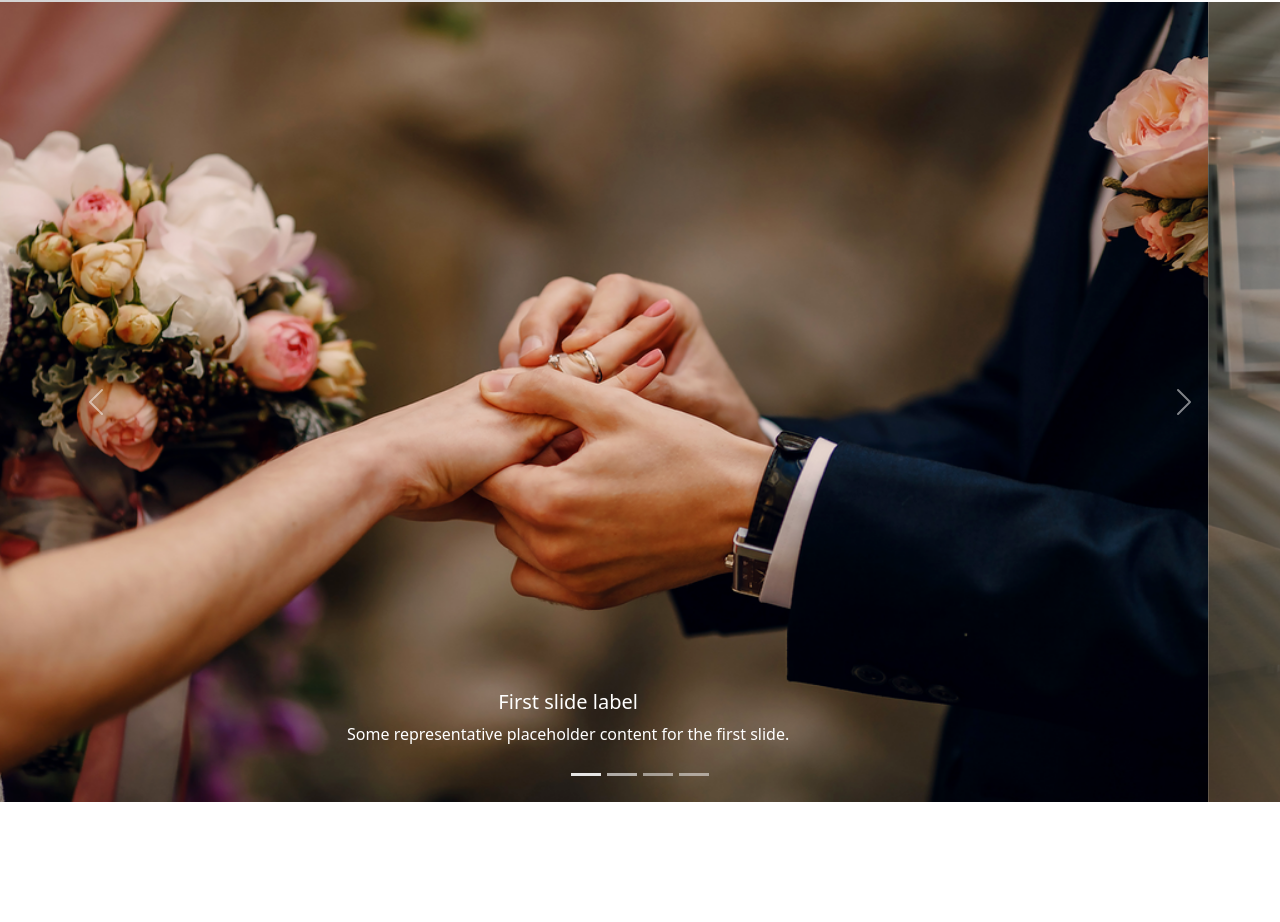
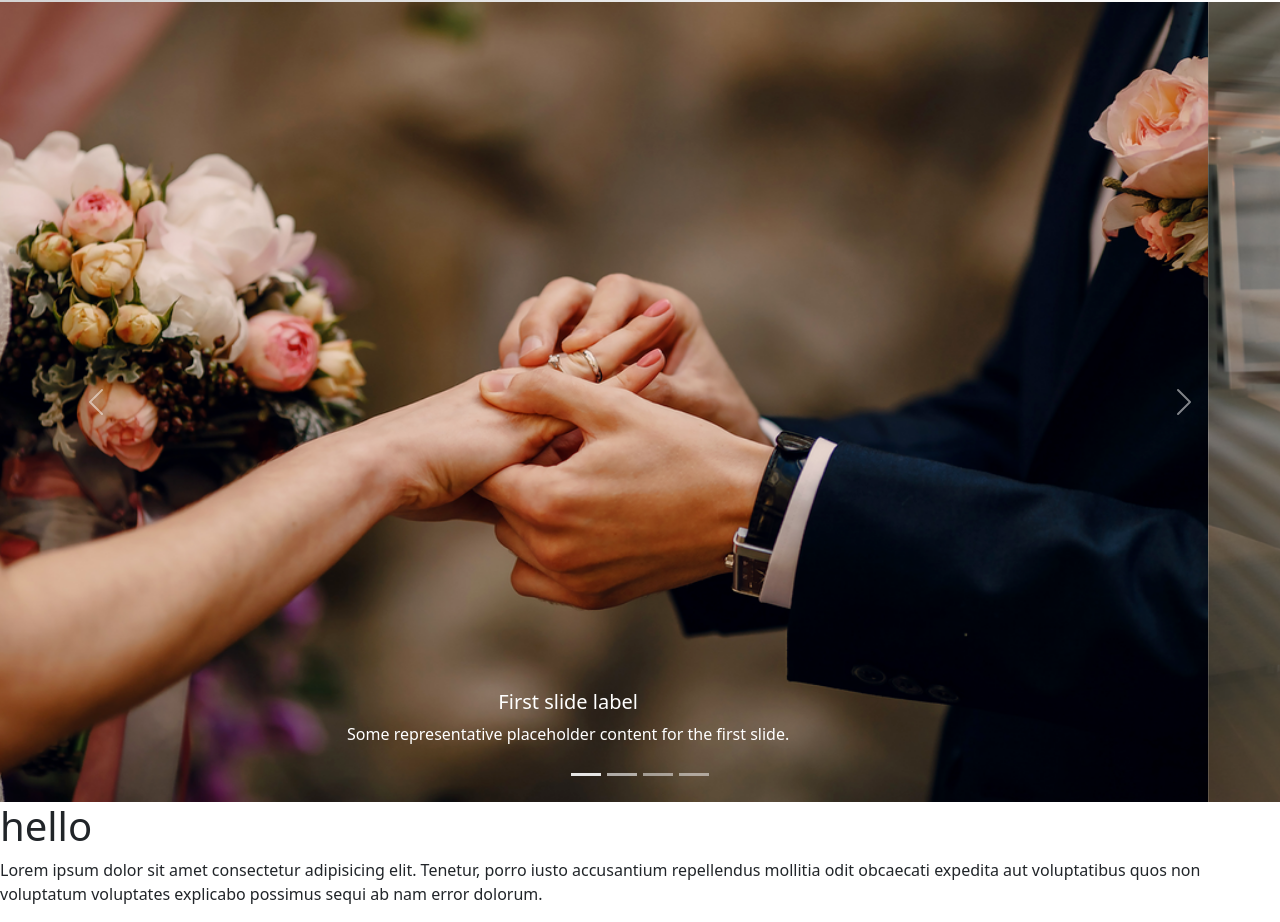
Before and after one commit to alamindjp/dhoa-hotel, a plain HTML site: page index.html in a window 1280 px wide. Shown: the part 80-1002 px from the top of the page. Before the commit the page ends 882 px from the top, so only its background shows below. Drawn offline with nearby package versions, Linux system fonts and the light colour scheme.

Commit message:
chack repo

```diff
--- a/index.html
+++ b/index.html
@@ -16,6 +16,7 @@
 </head>
 
 <body>
+    <!-- header section starting  -->
     <header>
         <div class="container">
             <nav class="navbar navbar-expand-lg navbar-light dhoa-bg">
@@ -105,6 +106,13 @@
 
         </section>
     </header>
+    <!-- main section starting  -->
+    <main>
+        <h1>hello</h1>
+        <p>Lorem ipsum dolor sit amet consectetur adipisicing elit. Tenetur, porro iusto accusantium repellendus
+            mollitia odit obcaecati expedita aut voluptatibus quos non voluptatum voluptates explicabo possimus sequi ab
+            nam error dolorum.</p>
+    </main>
 
 
     <!-- bootstrap bundel script cdn -->
```
